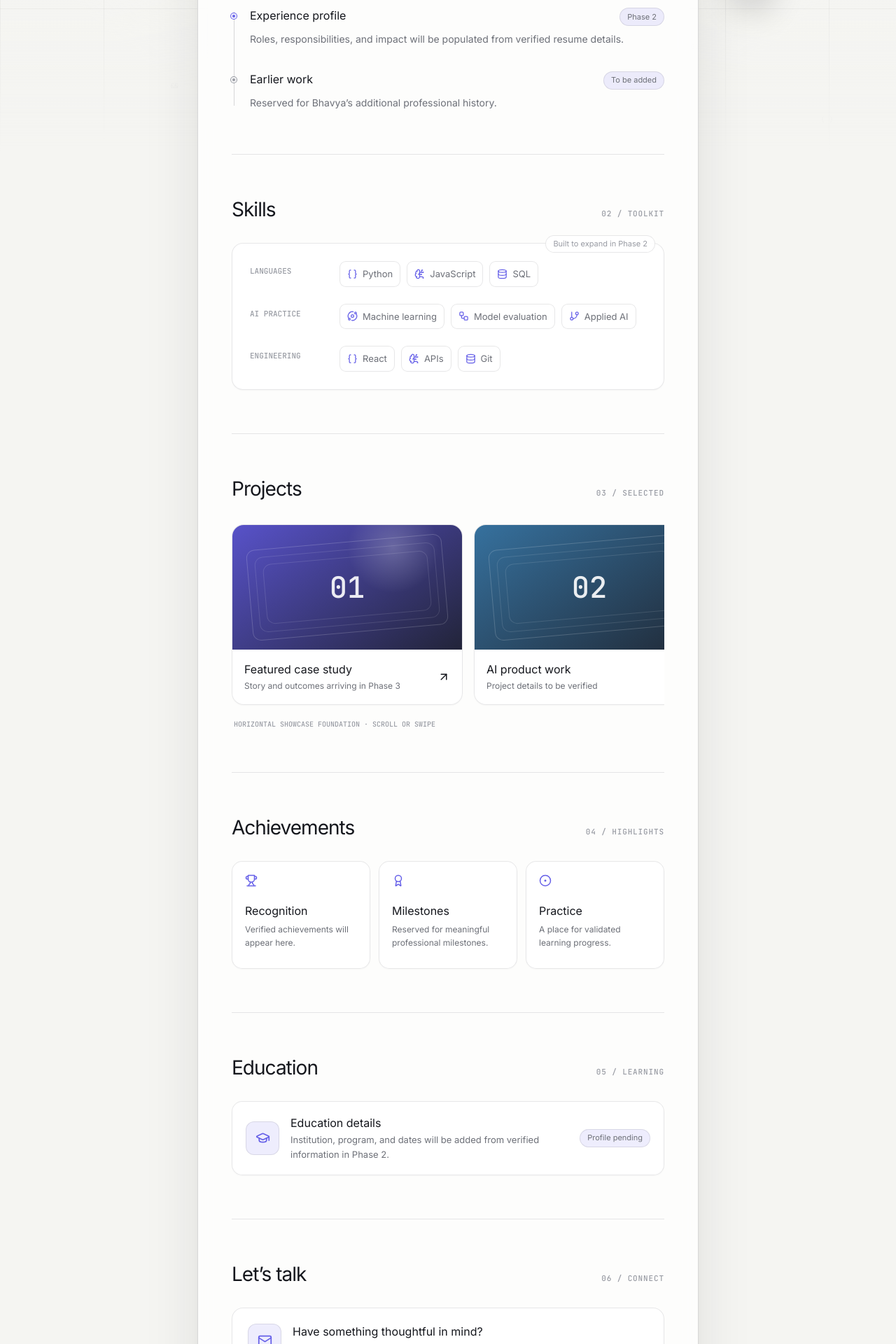
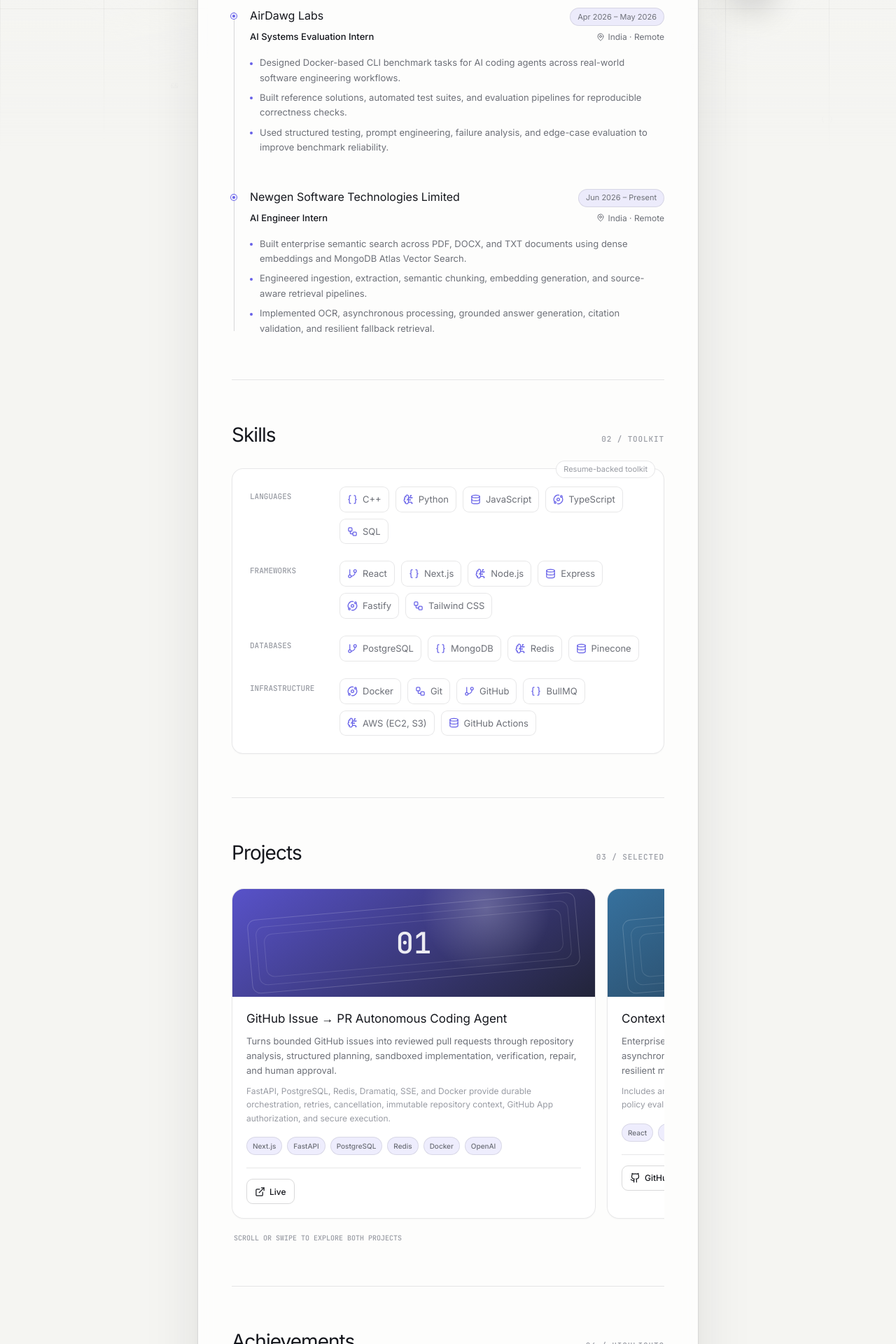
Before and after one commit to bhavyarustagi57/portfolio, a React (Vite) app: page / in a window 1280 px wide. Shown: the part 580-2500 px from the top of the page at 70% size. Built offline with nearby package versions, Linux system fonts and the light colour scheme.

Commit message:
chore: checkpoint completed phase 2 portfolio content

```diff
--- a/src/components/Achievements.jsx
+++ b/src/components/Achievements.jsx
@@ -1,9 +1,14 @@
-import { Award, CircleDot, Trophy } from 'lucide-react'
+import { Award, Code2, Gauge, Trophy } from 'lucide-react'
 import { motion as Motion } from 'framer-motion'
 import Section from './Section'
 import { Stagger, staggerItem } from './motion/MotionPrimitives'
 
 export default function Achievements() {
-  const items = [{ icon: Trophy, title: 'Recognition', text: 'Verified achievements will appear here.' }, { icon: Award, title: 'Milestones', text: 'Reserved for meaningful professional milestones.' }, { icon: CircleDot, title: 'Practice', text: 'A place for validated learning progress.' }]
+  const items = [
+    { icon: Trophy, title: 'Global Rank 294', text: 'CodeChef Starters 225 · Rated' },
+    { icon: Code2, title: '1000+ problems', text: 'LeetCode, Codeforces, AtCoder, and CSES' },
+    { icon: Gauge, title: '1760+ rating', text: 'LeetCode competitive programming rating' },
+    { icon: Award, title: '2★ CodeChef', text: 'CodeChef competitive programming rating' },
+  ]
   return <Section id="achievements" eyebrow="04 / Highlights" title="Achievements"><Stagger className="achievement-grid">{items.map(({ icon: Icon, title, text }) => <Motion.article variants={staggerItem} className="mini-card surface hover-lift" key={title} data-cursor="card"><Icon size={18} /><h3>{title}</h3><p>{text}</p></Motion.article>)}</Stagger></Section>
 }
--- a/src/components/Contact.jsx
+++ b/src/components/Contact.jsx
@@ -1,7 +1,22 @@
-import { ArrowUpRight, Mail } from 'lucide-react'
+import { ArrowUpRight, Github, Linkedin, Mail, Phone } from 'lucide-react'
 import Section from './Section'
+import { links } from '../data/content'
 import { Reveal } from './motion/MotionPrimitives'
 
+const contacts = [
+  { label: 'Email', value: 'bhavyarustagi57@gmail.com', href: links.email, icon: Mail },
+  { label: 'Phone', value: '+91 96436 00208', href: links.phone, icon: Phone },
+  { label: 'GitHub', value: 'bhavyarustagi57', href: links.github, icon: Github, external: true },
+  { label: 'LinkedIn', value: 'bhavya-rustagi', href: links.linkedin, icon: Linkedin, external: true },
+]
+
 export default function Contact() {
-  return <Section id="contact" eyebrow="06 / Connect" title="Let’s talk"><Reveal><div className="contact-card surface"><div className="contact-icon"><Mail size={21} /></div><div><h3>Have something thoughtful in mind?</h3><p>Bhavya’s verified contact links will be connected in a later phase.</p></div><span className="contact-status">Contact details soon <ArrowUpRight size={15} /></span></div></Reveal></Section>
+  return <Section id="contact" eyebrow="06 / Connect" title="Let’s talk">
+    <Reveal>
+      <div className="contact-card surface">
+        <div className="contact-intro"><div className="contact-icon"><Mail size={21} /></div><div><h3>Building something with AI?</h3><p>Reach out about AI systems, semantic search, agentic workflows, or full-stack engineering.</p></div></div>
+        <div className="contact-grid">{contacts.map(({ label, value, href, icon: Icon, external }) => <a key={label} href={href} target={external ? '_blank' : undefined} rel={external ? 'noreferrer' : undefined} className="contact-link"><Icon size={16} /><span><small>{label}</small>{value}</span><ArrowUpRight size={14} /></a>)}</div>
+      </div>
+    </Reveal>
+  </Section>
 }
--- a/src/components/Education.jsx
+++ b/src/components/Education.jsx
@@ -3,5 +3,5 @@
 import { Reveal } from './motion/MotionPrimitives'
 
 export default function Education() {
-  return <Section id="education" eyebrow="05 / Learning" title="Education"><Reveal><article className="education-card surface hover-lift" data-cursor="card"><div className="school-mark"><GraduationCap size={21} /></div><div><h3>Education details</h3><p>Institution, program, and dates will be added from verified information in Phase 2.</p></div><span className="meta-pill">Profile pending</span></article></Reveal></Section>
+  return <Section id="education" eyebrow="05 / Learning" title="Education"><Reveal><article className="education-card surface hover-lift" data-cursor="card"><div className="school-mark"><GraduationCap size={21} /></div><div><h3>Maharaja Surajmal Institute of Technology</h3><p>B.Tech in Information Technology · CGPA 7.94</p><p className="education-location">Delhi, India</p></div><span className="meta-pill">2023 – Present</span></article></Reveal></Section>
 }
--- a/src/components/Experience.jsx
+++ b/src/components/Experience.jsx
@@ -1,12 +1,29 @@
 import { motion as Motion } from 'framer-motion'
+import { MapPin } from 'lucide-react'
 import Section from './Section'
 import { Stagger, staggerItem } from './motion/MotionPrimitives'
 
 export default function Experience() {
   return <Section id="experience" eyebrow="01 / Journey" title="Experience">
     <Stagger className="timeline">
-      <Motion.article variants={staggerItem} className="timeline-item"><div className="item-top"><h3>Experience profile</h3><span className="meta-pill">Phase 2</span></div><p className="muted">Roles, responsibilities, and impact will be populated from verified resume details.</p></Motion.article>
-      <Motion.article variants={staggerItem} className="timeline-item subdued"><div className="item-top"><h3>Earlier work</h3><span className="meta-pill">To be added</span></div><p className="muted">Reserved for Bhavya’s additional professional history.</p></Motion.article>
+      <Motion.article variants={staggerItem} className="timeline-item">
+        <div className="item-top"><h3>AirDawg Labs</h3><span className="meta-pill">Apr 2026 – May 2026</span></div>
+        <div className="role-line"><strong>AI Systems Evaluation Intern</strong><span><MapPin size={12} /> India · Remote</span></div>
+        <ul className="experience-points">
+          <li>Designed Docker-based CLI benchmark tasks for AI coding agents across real-world software engineering workflows.</li>
+          <li>Built reference solutions, automated test suites, and evaluation pipelines for reproducible correctness checks.</li>
+          <li>Used structured testing, prompt engineering, failure analysis, and edge-case evaluation to improve benchmark reliability.</li>
+        </ul>
+      </Motion.article>
+      <Motion.article variants={staggerItem} className="timeline-item">
+        <div className="item-top"><h3>Newgen Software Technologies Limited</h3><span className="meta-pill">Jun 2026 – Present</span></div>
+        <div className="role-line"><strong>AI Engineer Intern</strong><span><MapPin size={12} /> India · Remote</span></div>
+        <ul className="experience-points">
+          <li>Built enterprise semantic search across PDF, DOCX, and TXT documents using dense embeddings and MongoDB Atlas Vector Search.</li>
+          <li>Engineered ingestion, extraction, semantic chunking, embedding generation, and source-aware retrieval pipelines.</li>
+          <li>Implemented OCR, asynchronous processing, grounded answer generation, citation validation, and resilient fallback retrieval.</li>
+        </ul>
+      </Motion.article>
     </Stagger>
   </Section>
 }
--- a/src/components/Hero.jsx
+++ b/src/components/Hero.jsx
@@ -1,7 +1,8 @@
-import { ArrowDown, MapPin, Sparkles } from 'lucide-react'
+import { FileDown, FolderOpen, Github, Linkedin, MapPin } from 'lucide-react'
 import { motion as Motion, useReducedMotion } from 'framer-motion'
 import ThemeToggle from './ThemeToggle'
 import { KineticText, Parallax } from './motion/MotionPrimitives'
+import { links } from '../data/content'
 
 export default function Hero({ dark, onToggleTheme }) {
   const reduced = useReducedMotion()
@@ -10,17 +11,19 @@
       <div className="identity-row">
         <Parallax distance={9}><div className="monogram" aria-hidden="true">BR</div></Parallax>
         <div className="identity-copy">
-          <p className="availability"><span /> Open to meaningful work</p>
+          <p className="availability"><span /> AI Systems · Agentic Engineering</p>
           <h1 id="hero-title"><KineticText>Bhavya Rustagi</KineticText></h1>
           <div className="hero-meta"><span>AI Engineer</span><i /><span><MapPin size={13} /> India</span></div>
         </div>
         <ThemeToggle dark={dark} onToggle={onToggleTheme} />
       </div>
       <div className="hero-actions">
-        <a href="#contact" className="button primary">Start a conversation <Sparkles size={15} /></a>
-        <a href="#projects" className="button secondary">Explore work <ArrowDown size={15} /></a>
+        <a href="#projects" className="button primary">View projects <FolderOpen size={15} /></a>
+        <a href={links.resume} className="button secondary" download>Resume <FileDown size={15} /></a>
+        <a href={links.github} className="button icon-action" target="_blank" rel="noreferrer" aria-label="GitHub profile"><Github size={17} /></a>
+        <a href={links.linkedin} className="button icon-action" target="_blank" rel="noreferrer" aria-label="LinkedIn profile"><Linkedin size={17} /></a>
       </div>
     </Motion.div>
-    <Motion.p className="intro" initial={reduced ? false : { opacity: 0, y: 15 }} animate={{ opacity: 1, y: 0 }} transition={{ duration: 0.7, delay: 0.35 }}>I build thoughtful AI products and dependable software systems. Detailed experience, work, and credentials will be added in the next phases.</Motion.p>
+    <Motion.p className="intro" initial={reduced ? false : { opacity: 0, y: 15 }} animate={{ opacity: 1, y: 0 }} transition={{ duration: 0.7, delay: 0.35 }}>I build production-oriented AI systems: agentic workflows, semantic retrieval, and full-stack products designed for reliable, grounded results.</Motion.p>
   </section>
 }
--- a/src/components/Projects.jsx
+++ b/src/components/Projects.jsx
@@ -1,13 +1,45 @@
-import { ArrowUpRight } from 'lucide-react'
+import { ExternalLink, Github } from 'lucide-react'
 import Section from './Section'
 import { Reveal } from './motion/MotionPrimitives'
 
-const slots = [
-  { number: '01', title: 'Featured case study', note: 'Story and outcomes arriving in Phase 3', tone: 'violet' },
-  { number: '02', title: 'AI product work', note: 'Project details to be verified', tone: 'blue' },
-  { number: '03', title: 'Engineering work', note: 'A reserved showcase slot', tone: 'graphite' },
+const projects = [
+  {
+    number: '01',
+    title: 'GitHub Issue → PR Autonomous Coding Agent',
+    summary: 'Turns bounded GitHub issues into reviewed pull requests through repository analysis, structured planning, sandboxed implementation, verification, repair, and human approval.',
+    detail: 'FastAPI, PostgreSQL, Redis, Dramatiq, SSE, and Docker provide durable orchestration, retries, cancellation, immutable repository context, GitHub App authorization, and secure execution.',
+    stack: ['Next.js', 'FastAPI', 'PostgreSQL', 'Redis', 'Docker', 'OpenAI'],
+    live: 'https://github-issue-to-pr-agent-web.vercel.app/',
+    tone: 'violet',
+  },
+  {
+    number: '02',
+    title: 'Contexta',
+    summary: 'Enterprise semantic search with source-aware retrieval, OCR fallback, asynchronous ingestion, grounded AI answers, citation validation, and resilient multi-tier retrieval.',
+    detail: 'Includes an MCP server and approval workflow with controlled filesystem tools, policy evaluation, and backend APIs for secure, auditable agent interactions.',
+    stack: ['React', 'TypeScript', 'Node.js', 'MongoDB Atlas', 'Vector Search'],
+    github: 'https://github.com/bhavyarustagi57/CONTEXTA',
+    live: 'https://contexta-b30f.onrender.com/',
+    tone: 'blue',
+  },
 ]
 
 export default function Projects() {
-  return <Section id="projects" eyebrow="03 / Selected" title="Projects"><Reveal><div className="project-rail" tabIndex="0" aria-label="Project showcase; scroll horizontally">{slots.map((slot) => <article className={`project-card surface ${slot.tone}`} key={slot.number} data-cursor="card"><div className="project-visual" aria-hidden="true"><span>{slot.number}</span><div className="project-lines" /></div><div className="project-copy"><div><h3>{slot.title}</h3><p>{slot.note}</p></div><ArrowUpRight size={18} aria-hidden="true" /></div></article>)}</div><p className="rail-hint">Horizontal showcase foundation · scroll or swipe</p></Reveal></Section>
+  return <Section id="projects" eyebrow="03 / Selected" title="Projects">
+    <Reveal>
+      <div className="project-rail" tabIndex="0" aria-label="Project showcase; scroll horizontally">
+        {projects.map((project) => <article className={`project-card surface ${project.tone}`} key={project.title} data-cursor="card">
+          <div className="project-visual" aria-hidden="true"><span>{project.number}</span><div className="project-lines" /></div>
+          <div className="project-body">
+            <h3>{project.title}</h3>
+            <p>{project.summary}</p>
+            <p className="project-detail">{project.detail}</p>
+            <div className="stack-list" aria-label={`${project.title} technology stack`}>{project.stack.map((item) => <span key={item}>{item}</span>)}</div>
+            <div className="project-links">{project.github && <a href={project.github} target="_blank" rel="noreferrer"><Github size={15} /> GitHub</a>}<a href={project.live} target="_blank" rel="noreferrer"><ExternalLink size={15} /> Live</a></div>
+          </div>
+        </article>)}
+      </div>
+      <p className="rail-hint">Scroll or swipe to explore both projects</p>
+    </Reveal>
+  </Section>
 }
--- a/src/components/Skills.jsx
+++ b/src/components/Skills.jsx
@@ -10,7 +10,7 @@
   let iconIndex = 0
   return <Section id="skills" eyebrow="02 / Toolkit" title="Skills">
     <Stagger className="skill-surface surface">
-      <p className="micro-note">Built to expand in Phase 2</p>
+      <p className="micro-note">Resume-backed toolkit</p>
       {skillGroups.map((group) => <Motion.div variants={staggerItem} className="skill-group" key={group.label}><span className="skill-label">{group.label}</span><div className="chips">{group.values.map((skill) => { const Icon = icons[iconIndex++ % icons.length]; return <span className="chip hover-lift" key={skill} data-cursor="card"><Icon size={15} />{skill}</span> })}</div></Motion.div>)}
     </Stagger>
   </Section>
--- a/src/data/content.js
+++ b/src/data/content.js
@@ -9,7 +9,16 @@
 ]
 
 export const skillGroups = [
-  { label: 'Languages', values: ['Python', 'JavaScript', 'SQL'] },
-  { label: 'AI practice', values: ['Machine learning', 'Model evaluation', 'Applied AI'] },
-  { label: 'Engineering', values: ['React', 'APIs', 'Git'] },
+  { label: 'Languages', values: ['C++', 'Python', 'JavaScript', 'TypeScript', 'SQL'] },
+  { label: 'Frameworks', values: ['React', 'Next.js', 'Node.js', 'Express', 'Fastify', 'Tailwind CSS'] },
+  { label: 'Databases', values: ['PostgreSQL', 'MongoDB', 'Redis', 'Pinecone'] },
+  { label: 'Infrastructure', values: ['Docker', 'Git', 'GitHub', 'BullMQ', 'AWS (EC2, S3)', 'GitHub Actions'] },
 ]
+
+export const links = {
+  resume: '/resume.pdf',
+  github: 'https://github.com/bhavyarustagi57',
+  linkedin: 'https://www.linkedin.com/in/bhavya-rustagi-a067a8229/',
+  email: 'mailto:bhavyarustagi57@gmail.com',
+  phone: 'tel:+919643600208',
+}
--- a/src/styles.css
+++ b/src/styles.css
@@ -29,3 +29,52 @@
 @media (max-width:860px){.page-shell{padding:34px 16px 100px}.content-panel{border-radius:22px}.desktop-nav{display:none}.mobile-nav{position:fixed;left:50%;bottom:max(12px,env(safe-area-inset-bottom));z-index:40;display:flex;align-items:center;gap:7px;padding:8px;transform:translateX(-50%);border:1px solid rgba(255,255,255,.14);border-radius:18px;background:rgba(24,26,31,.82);box-shadow:0 18px 40px rgba(0,0,0,.24);backdrop-filter:blur(18px)}.mobile-nav .nav-icon{width:47px;height:43px;border-radius:12px;align-content:center;gap:1px}.mobile-nav small{font-size:8px;line-height:1}.mobile-menu{position:fixed;right:14px;bottom:82px;z-index:39;display:grid;width:min(250px,calc(100vw - 28px));padding:9px;border:1px solid var(--border-strong);border-radius:16px;background:var(--panel-strong);box-shadow:var(--shadow);backdrop-filter:blur(18px)}.mobile-menu button{padding:10px 12px;border:0;border-radius:9px;background:transparent;text-align:left;font-size:14px;cursor:pointer}.mobile-menu button:hover,.mobile-menu button.active{background:var(--accent-soft);color:var(--accent)}}
 @media (max-width:560px){.page-shell{padding:14px 10px 94px}.content-panel{padding:23px 18px 25px;border-radius:18px}.identity-row{gap:12px}.monogram{width:52px}.availability{display:none}h1{font-size:1.55rem}.hero-meta{font-size:12px;gap:6px}.icon-button{width:38px;height:38px}.hero-actions .button{flex:1 1 100%}.section{padding-top:45px;margin-top:45px}.section-heading{align-items:flex-start;margin-bottom:24px}.eyebrow{font-size:9px}.skill-group{grid-template-columns:1fr;gap:7px}.skill-label{padding:0}.achievement-grid{grid-template-columns:1fr}.mini-card{min-height:auto}.education-card{grid-template-columns:auto 1fr}.education-card .meta-pill{grid-column:2;width:fit-content}.contact-card{grid-template-columns:1fr}.contact-status{grid-column:1}.project-rail{grid-auto-columns:92%}}
 @media (prefers-reduced-motion:reduce){html{scroll-behavior:auto}*,*::before,*::after{animation-duration:.01ms!important;animation-iteration-count:1!important;transition-duration:.01ms!important;scroll-behavior:auto!important}.cursor-layer{display:none!important}}
+
+/* Phase 2 content accommodations — extends the frozen Phase 1 system. */
+.button.icon-action{width:42px;padding:0;border:1px solid var(--border-strong);background:transparent}
+.button.icon-action:hover{border-color:var(--accent);background:var(--accent-soft)}
+.timeline{gap:48px}
+.role-line{display:flex;flex-wrap:wrap;align-items:center;justify-content:space-between;gap:6px 14px;margin-top:5px;color:var(--muted);font-size:12px}
+.role-line strong{color:var(--text);font-size:13px;font-weight:500}
+.role-line span{display:inline-flex;align-items:center;gap:4px}
+.experience-points{display:grid;gap:7px;margin:16px 0 0;padding:0;list-style:none;color:var(--muted);font-size:13px;line-height:1.65}
+.experience-points li{position:relative;padding-left:14px}
+.experience-points li::before{content:'';position:absolute;left:0;top:.72em;width:4px;height:4px;border-radius:50%;background:var(--accent)}
+.project-rail{grid-auto-columns:min(94%,520px)}
+.project-card{min-height:0}
+.project-visual{height:154px}
+.project-body{display:flex;flex-direction:column;padding:20px}
+.project-body h3{font-size:17px;overflow-wrap:anywhere}
+.project-body>p{margin:9px 0 0;color:var(--muted);font-size:13px;line-height:1.62}
+.project-body .project-detail{color:var(--faint);font-size:12px}
+.stack-list{display:flex;flex-wrap:wrap;gap:7px;margin-top:17px}
+.stack-list span{padding:4px 8px;border:1px solid var(--border);border-radius:99px;background:var(--accent-soft);color:var(--muted);font-size:10px;font-weight:500}
+.project-links{display:flex;gap:9px;margin-top:18px;padding-top:15px;border-top:1px solid var(--border)}
+.project-links a{display:inline-flex;align-items:center;gap:6px;min-height:36px;padding:6px 11px;border:1px solid var(--border-strong);border-radius:9px;font-size:12px;font-weight:500;transition:transform .2s ease,border-color .2s ease,background .2s ease}
+.project-links a:hover{transform:translateY(-2px);border-color:var(--accent);background:var(--accent-soft)}
+.achievement-grid{grid-template-columns:repeat(2,1fr)}
+.education-location{color:var(--faint)!important;font-size:12px!important}
+.contact-card{display:block}
+.contact-intro{display:grid;grid-template-columns:auto 1fr;gap:16px;align-items:center}
+.contact-grid{display:grid;grid-template-columns:repeat(2,minmax(0,1fr));gap:9px;margin-top:20px;padding-top:20px;border-top:1px solid var(--border)}
+.contact-link{display:grid;grid-template-columns:auto minmax(0,1fr) auto;align-items:center;gap:9px;min-width:0;padding:11px;border:1px solid var(--border);border-radius:10px;transition:transform .22s ease,border-color .22s ease,background .22s ease}
+.contact-link:hover{transform:translateY(-2px);border-color:var(--accent);background:var(--accent-soft)}
+.contact-link>svg:first-child{color:var(--accent)}
+.contact-link span{min-width:0;overflow:hidden;text-overflow:ellipsis;white-space:nowrap;color:var(--muted);font-size:11px}
+.contact-link small{display:block;color:var(--faint);font-size:9px;text-transform:uppercase;letter-spacing:.06em}
+
+@media (max-width:560px){
+  .identity-row{grid-template-columns:auto minmax(0,1fr) auto}
+  .hero-actions .button{flex:1 1 calc(50% - 5px)}
+  .hero-actions .button.icon-action{flex:0 0 42px}
+  .item-top{display:grid;gap:7px}
+  .item-top .meta-pill{width:fit-content}
+  .role-line{align-items:flex-start;flex-direction:column}
+  .experience-points{font-size:12px}
+  .project-rail{grid-auto-columns:96%}
+  .project-visual{height:132px}
+  .project-body{padding:17px}
+  .achievement-grid{grid-template-columns:1fr}
+  .education-card{align-items:start}
+  .contact-grid{grid-template-columns:1fr}
+}
```
Also changed, not shown: 1 other file (tests, documents, lock files or other folders).
